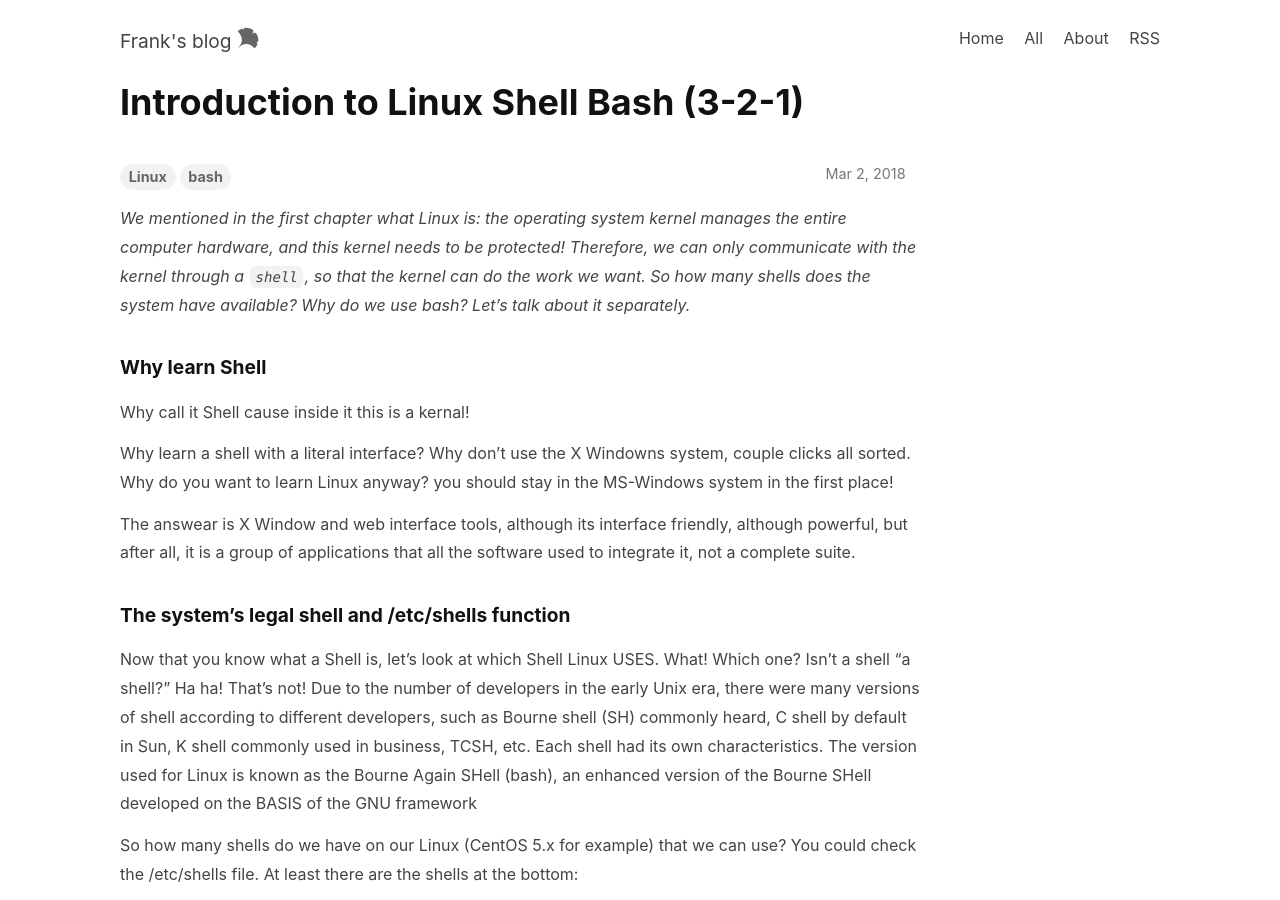
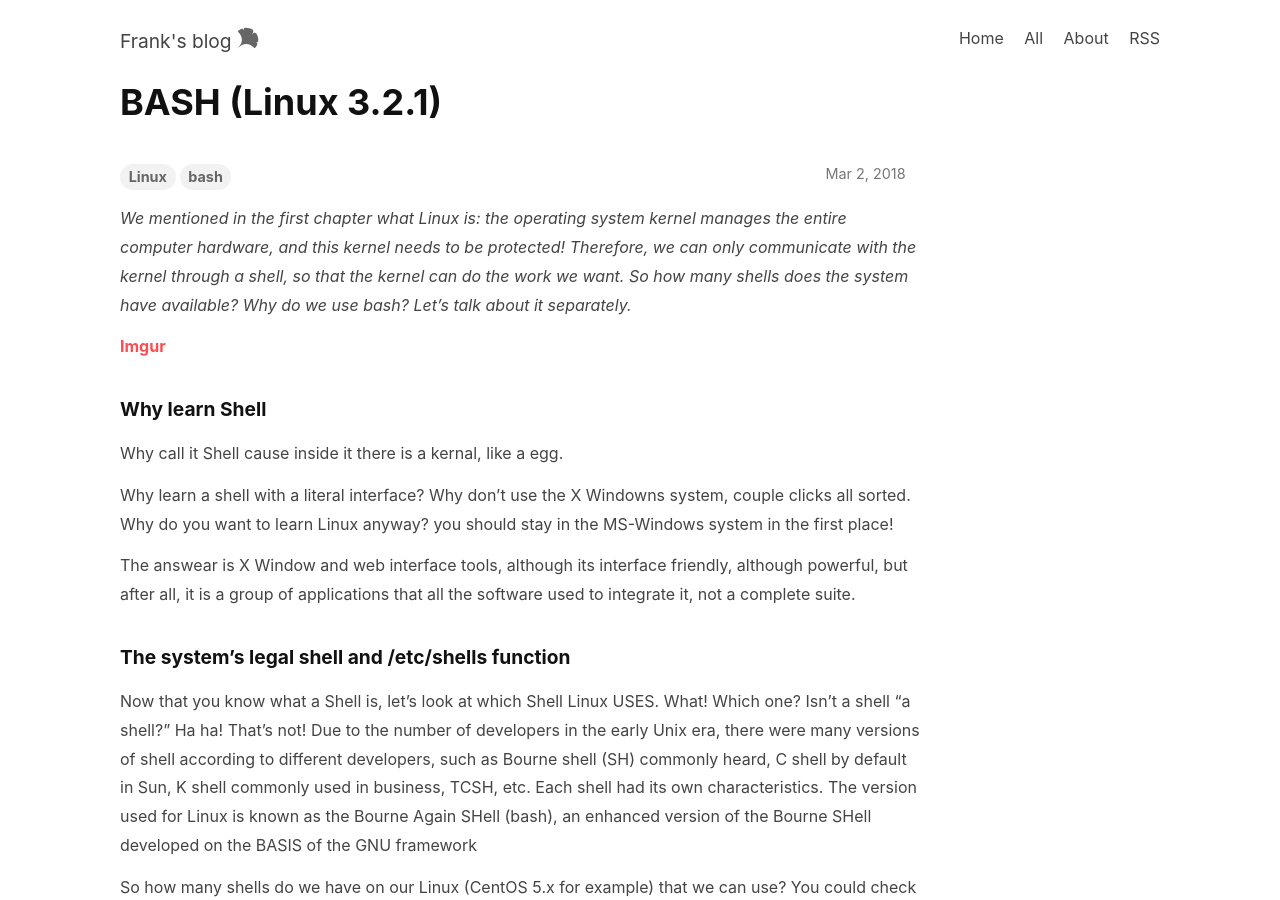
Before and after one commit to wistreng/wistreng.github.io.backup, a Jekyll site: the page built from _posts/2018-03-02-Linux-321-Bash.md, in a window 1280 px wide and 900 px high. Built offline with Jekyll 4.4.1, drawn with Linux system fonts in a browser that asks for light colours; nearby versions of some CDN libraries.

Commit message:
20200809

```diff
--- a/_posts/2018-03-02-Linux-321-Bash.md
+++ b/_posts/2018-03-02-Linux-321-Bash.md
@@ -1,19 +1,23 @@
 ---
 layout: post
-title: Introduction to Linux Shell Bash (3-2-1)
-key: 20180302
+title: BASH (Linux 3.2.1)
+key: 20180321
 tags: Linux bash
 picture_frame: shadow
 ---
 
 
-*We mentioned in the first chapter what Linux is: the operating system kernel manages the entire computer hardware, and this kernel needs to be protected! Therefore, we can only communicate with the kernel through a `shell`, so that the kernel can do the work we want. So how many shells does the system have available? Why do we use bash? Let's talk about it separately.*
+*We mentioned in the first chapter what Linux is: the operating system kernel manages the entire computer hardware, and this kernel needs to be protected! Therefore, we can only communicate with the kernel through a shell, so that the kernel can do the work we want. So how many shells does the system have available? Why do we use bash? Let's talk about it separately.*
+<!--more-->
 
-<!--more-->
+
+[Imgur](https://i.imgur.com/bVC5nAh.png)
+
 
 ### Why learn Shell
 
-Why call it Shell cause inside it this is a kernal!
+
+Why call it Shell cause inside it there is a kernal, like a egg.
 
 
 Why learn a shell with a literal interface? Why don't use the X Windowns system, couple clicks all sorted. Why do you want to learn Linux anyway? you should stay in the MS-Windows system in the first place!
```
Also changed, not shown: _posts/2016-06-12-SaaS-PaaS-IaaS.md (renamed from _posts/2020-06-12-SaaS-PaaS-IaaS.md, +1 -1 lines), _posts/2018-02-01-Linux-231-FileManagement.md (renamed from _posts/2018-08-01-Linux-disk-and-file-system-management.md, +8 -7 lines), _posts/2018-03-01-Linux-311-VIM.md (+6 -6 lines), _posts/2018-03-02-Linux-322-Variables.md (+5 -3 lines).
